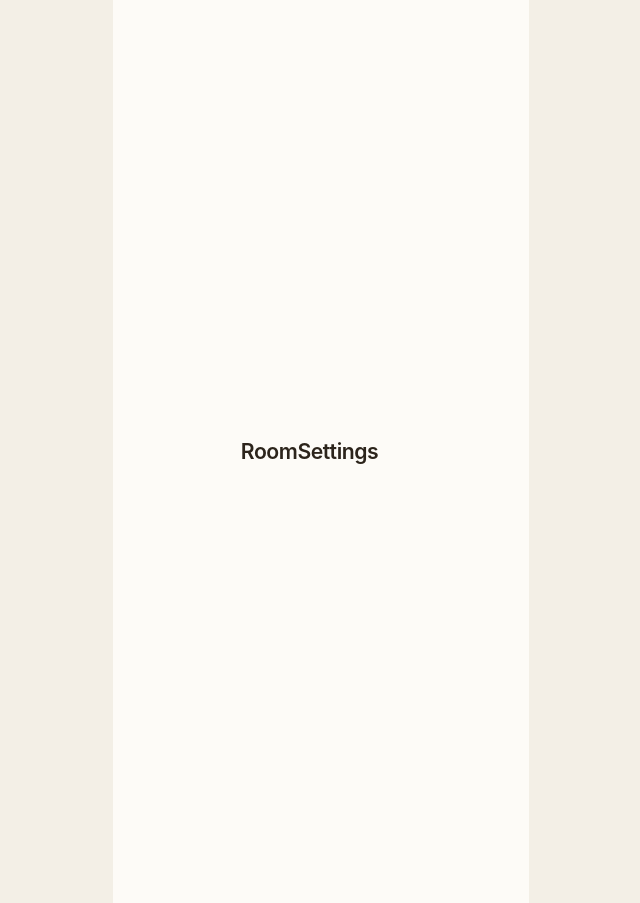
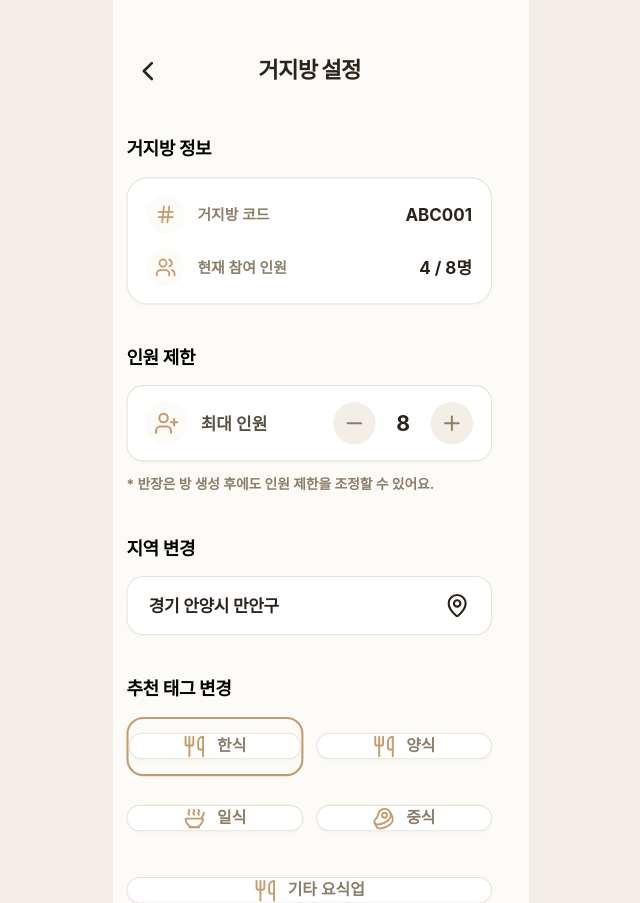
Before and after one commit to Sungeun0318/beggar-webfront, a React (Vite) app: page /room/1/settings in a window 1280 px wide. Shown: the whole page, without its empty margins (319-959 px from the left). Built offline with nearby package versions, Linux system fonts and the light colour scheme; a web font is replaced by a local one.

Commit message:
Feat: 거지방 설정 화면 이식

```diff
--- a/src/App.tsx
+++ b/src/App.tsx
@@ -12,6 +12,7 @@ import { RankingScreen } from './features/home/RankingScreen'
 import { ActiveRoomScreen } from './features/room/ActiveRoomScreen'
 import { CreateRoomScreen } from './features/room/CreateRoomScreen'
 import { InviteRoomScreen } from './features/room/InviteRoomScreen'
+import { RoomSettingsScreen } from './features/room/RoomSettingsScreen'
 import { SplashScreen } from './features/splash/SplashScreen'
 import { spacing, textStyles } from './theme/tokens'
 
@@ -25,7 +26,6 @@ const routes = [
   { path: '/community/chat', title: 'CommunityChat' },
   { path: '/community/post/:id', title: 'CommunityPostDetail' },
   { path: '/community/write', title: 'CommunityPostWrite' },
-  { path: '/room/:no/settings', title: 'RoomSettings' },
   { path: '/room/:no/rating', title: 'RoomRating' },
   { path: '/recommend', title: 'Recommendation' },
   { path: '/receipts/register', title: 'ReceiptRegister' },
@@ -62,6 +62,7 @@ function App() {
         <Route path="/room/invite" element={<InviteRoomScreen />} />
         <Route path="/budget/input" element={<BudgetInputScreen />} />
         <Route path="/budget/result" element={<BudgetResultScreen />} />
+        <Route path="/room/:no/settings" element={<RoomSettingsScreen />} />
         <Route path="/room/:no" element={<ActiveRoomScreen />} />
         {routes.map(({ path, title, showBottomNav }) => (
           <Route
--- /dev/null
+++ b/src/features/room/RoomSettingsScreen.tsx
@@ -0,0 +1,195 @@
+import {
+  Beef,
+  Hash,
+  MapPin,
+  Minus,
+  Plus,
+  Soup,
+  UserPlus,
+  Users,
+  Utensils,
+  type LucideIcon,
+} from 'lucide-react'
+import { useState } from 'react'
+import { useNavigate } from 'react-router-dom'
+
+import { AppHeaderTitled } from '../../components/AppHeader'
+import { ChoiceBox } from '../../components/ChoiceBox'
+import { InputLike } from '../../components/InputLike'
+import { PhoneFrame } from '../../components/PhoneFrame'
+import { PrimaryButton } from '../../components/PrimaryButton'
+import { RoundIcon } from '../../components/RoundIcon'
+import { SectionTitle } from '../../components/SectionTitle'
+import { currentUser, room } from '../../mocks'
+import { colors, radii, spacing } from '../../theme/tokens'
+import { softBox } from '../../components/ui/softBox'
+
+const tags: Array<{ label: string; Icon: LucideIcon; full?: boolean }> = [
+  { label: '한식', Icon: Utensils },
+  { label: '양식', Icon: Utensils },
+  { label: '일식', Icon: Soup },
+  { label: '중식', Icon: Beef },
+  { label: '기타 요식업', Icon: Utensils, full: true },
+]
+
+function InfoRow({
+  Icon,
+  label,
+  value,
+}: {
+  Icon: LucideIcon
+  label: string
+  value: string
+}) {
+  return (
+    <div className="flex items-center">
+      <div className="grid h-9 w-9 place-items-center rounded-full bg-bg">
+        <Icon aria-hidden="true" size={20} color={colors.brown} />
+      </div>
+      <span className="ml-3 text-sm font-semibold text-sub">{label}</span>
+      <div className="flex-1" />
+      <span className="text-base font-bold text-text">{value}</span>
+    </div>
+  )
+}
+
+export function RoomSettingsScreen() {
+  const navigate = useNavigate()
+  const [maxMemberCount, setMaxMemberCount] = useState(room.maxMemberCount)
+  const [selectedTag, setSelectedTag] = useState(room.tags[0] ?? '한식')
+  const isOwner = currentUser.no === room.ownerNo
+
+  const changeMaxMemberCount = (delta: number) => {
+    setMaxMemberCount((current) =>
+      Math.min(Math.max(current + delta, room.memberCount), 100),
+    )
+  }
+
+  return (
+    <PhoneFrame>
+      <main className="relative min-h-[852px] bg-bg">
+        <AppHeaderTitled
+          title="거지방 설정"
+          onBack={() => navigate(`/room/${room.no}`)}
+        />
+        <section
+          className="absolute inset-x-0 bottom-0 overflow-y-auto px-pageH"
+          style={{ top: spacing.contentTop }}
+        >
+          <SectionTitle text="거지방 정보" />
+          <div className="h-[13px]" />
+          <div
+            className="px-[18px] py-4"
+            style={softBox({ radius: radii.card })}
+          >
+            <InfoRow Icon={Hash} label="거지방 코드" value={room.code.toUpperCase()} />
+            <div className="h-3.5" />
+            <InfoRow
+              Icon={Users}
+              label="현재 참여 인원"
+              value={`${room.memberCount} / ${maxMemberCount}명`}
+            />
+          </div>
+          <div className="h-[38px]" />
+          <SectionTitle text="인원 제한" />
+          <div className="h-[13px]" />
+          <div
+            className="flex h-[72px] items-center px-[17px]"
+            style={softBox({ radius: radii.compact })}
+          >
+            <div className="grid h-10 w-10 place-items-center rounded-full bg-bg">
+              <UserPlus aria-hidden="true" color={colors.brown} />
+            </div>
+            <span className="ml-3 text-base font-semibold text-darkSub">
+              최대 인원
+            </span>
+            <div className="flex-1" />
+            <button
+              type="button"
+              disabled={!isOwner || maxMemberCount <= room.memberCount}
+              onClick={() => changeMaxMemberCount(-1)}
+              className="disabled:opacity-45"
+            >
+              <RoundIcon Icon={Minus} />
+            </button>
+            <span
+              className="w-[52px] text-center text-xl font-bold"
+              style={{ color: isOwner ? colors.text : colors.placeholder }}
+            >
+              {maxMemberCount}
+            </span>
+            <button
+              type="button"
+              disabled={!isOwner || maxMemberCount >= 100}
+              onClick={() => changeMaxMemberCount(1)}
+              className="disabled:opacity-45"
+            >
+              <RoundIcon Icon={Plus} />
+            </button>
+          </div>
+          <p className="mt-3 text-[13px] font-bold text-sub">
+            {isOwner
+              ? '* 반장은 방 생성 후에도 인원 제한을 조정할 수 있어요.'
+              : '* 인원 제한 변경은 반장만 가능해요.'}
+          </p>
+          <div className="h-[38px]" />
+          <SectionTitle text="지역 변경" />
+          <div className="h-[13px]" />
+          <InputLike label={room.location} Icon={MapPin} selected />
+          <div className="h-[38px]" />
+          <SectionTitle text="추천 태그 변경" />
+          <div className="h-[13px]" />
+          <div className="grid grid-cols-2 gap-3">
+            {tags
+              .filter((tag) => !tag.full)
+              .map(({ label, Icon }) => (
+                <button
+                  key={label}
+                  type="button"
+                  onClick={() => setSelectedTag(label)}
+                  className="h-14"
+                  style={
+                    selectedTag === label
+                      ? {
+                          border: `2px solid ${colors.brown}`,
+                          borderRadius: radii.compact,
+                        }
+                      : undefined
+                  }
+                >
+                  <ChoiceBox label={label} Icon={Icon} />
+                </button>
+              ))}
+          </div>
+          <div className="h-3" />
+          {tags
+            .filter((tag) => tag.full)
+            .map(({ label, Icon }) => (
+              <button
+                key={label}
+                type="button"
+                onClick={() => setSelectedTag(label)}
+                className="h-14 w-full"
+                style={
+                  selectedTag === label
+                    ? {
+                        border: `2px solid ${colors.brown}`,
+                        borderRadius: radii.compact,
+                      }
+                    : undefined
+                }
+              >
+                <ChoiceBox label={label} Icon={Icon} />
+              </button>
+            ))}
+          <div className="h-[38px]" />
+          <PrimaryButton
+            label="설정 저장"
+            onTap={() => navigate(`/room/${room.no}`)}
+          />
+          <div style={{ height: spacing.bottomSafe }} />
+        </section>
+      </main>
+    </PhoneFrame>
+  )
+}
```
